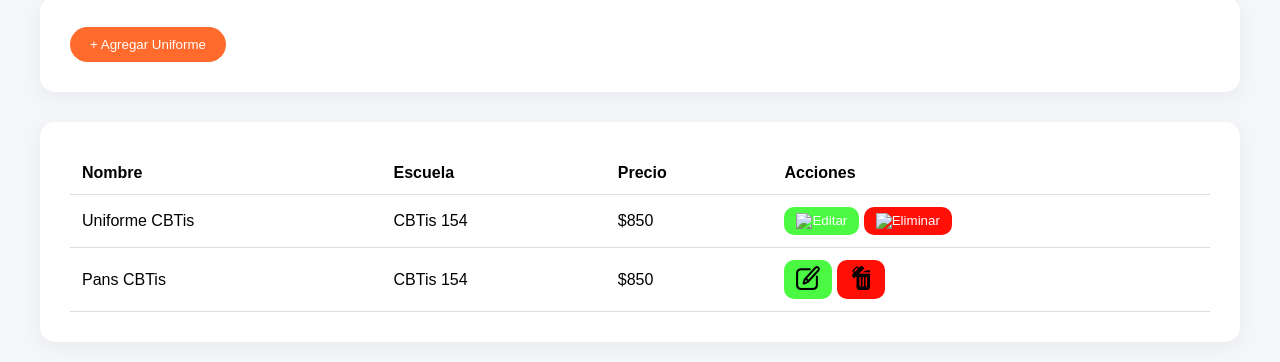
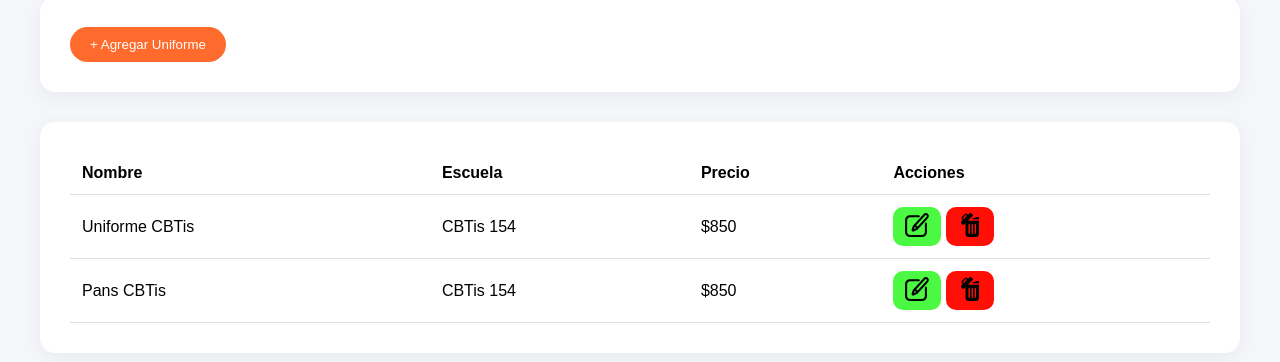
Before and after one commit to mora8292/ventaUniforme, a plain HTML site: page pages/admin/uniformes.html in a window 1280 px wide. Shown: the part 98-460 px from the top of the page. Drawn offline with Linux system fonts and the light colour scheme.

Commit message:
Correccion rutas admin

```diff
--- a/pages/admin/uniformes.html
+++ b/pages/admin/uniformes.html
@@ -53,10 +53,10 @@
                             <td>
                                 <button class="btn-editar"
                                     onclick="window.location.href='./editarUniforme.html'">
-                                    <img src="../icons/editar24.png" alt="Editar">
+                                    <img src="../../assets/icons/editar24.png" alt="Editar">
                                 </button>
                                 <button class="btn-eliminar">
-                                    <img src="../icons/eliminar_1.png" alt="Eliminar">
+                                    <img src="../../assets/icons/eliminar_1.png" alt="Eliminar">
                                 </button>
                             </td>
                         </tr>
```
